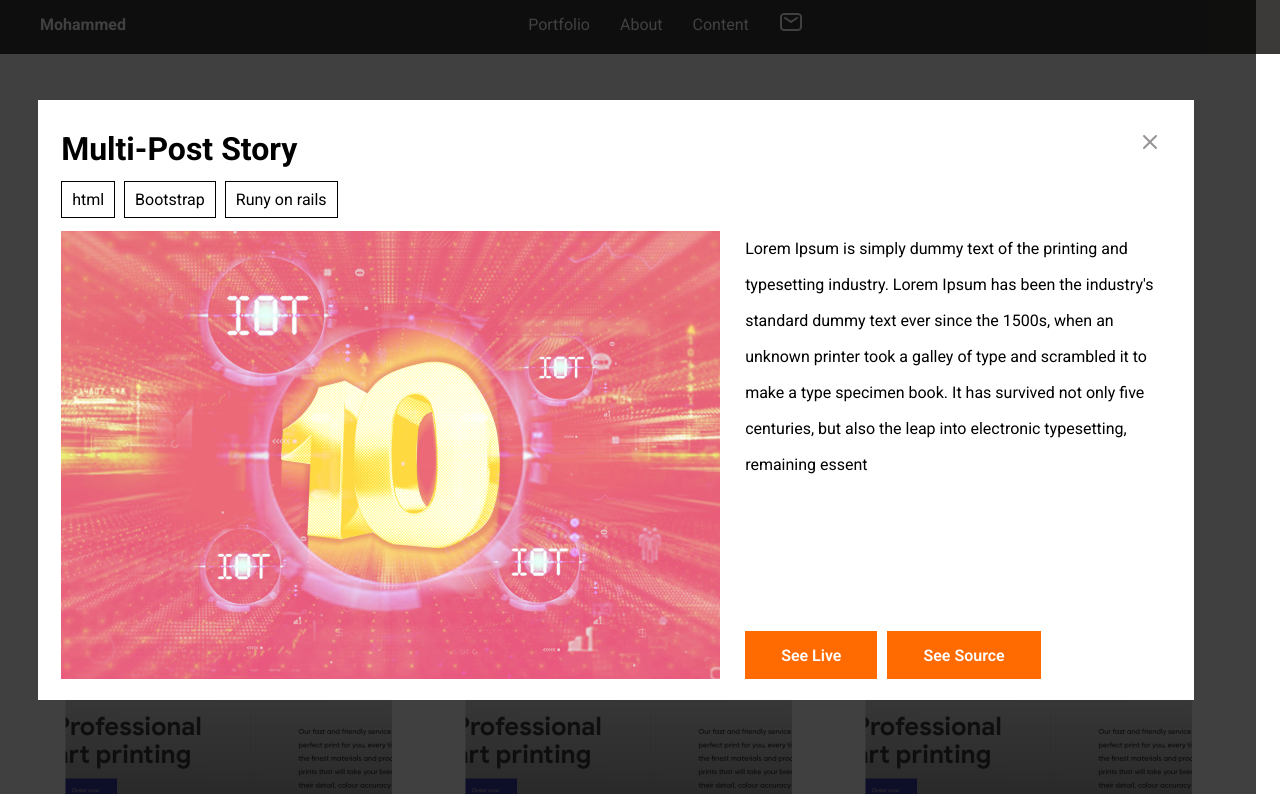
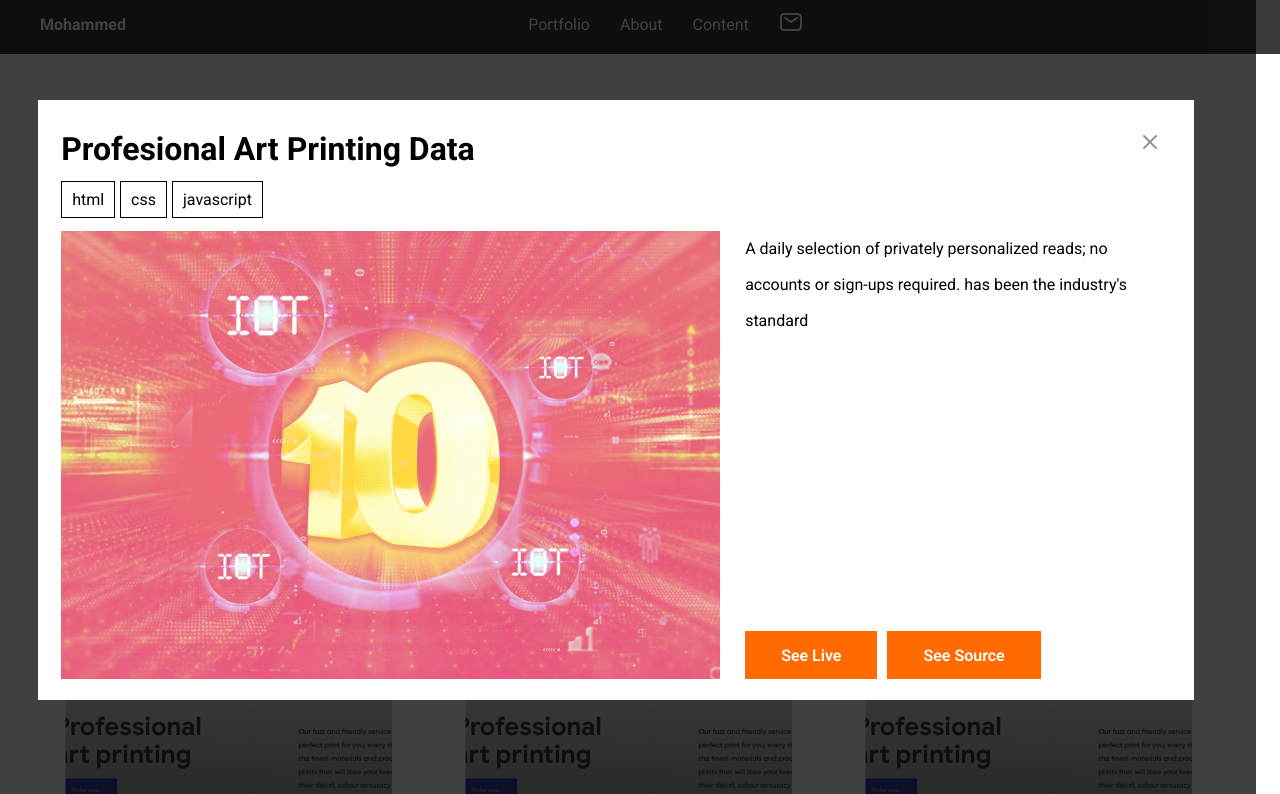
Before and after one commit to mhamedGd/Portfolio-Folks, a website: page index.html in a window 1280 px wide. Both pictures are taken after a click on the button "See Project". Shown: the part 971-1765 px from the top of the page. Drawn offline with Linux system fonts and the light colour scheme.

Commit message:
Add sync popup information with project_cards information

```diff
--- a/index.html
+++ b/index.html
@@ -107,7 +107,7 @@
             <li>bootstrap</li>
             <li>Ruby</li>
           </ul>
-          <div><button class="link-styler" onclick="ViewHideProject()">See Project</button></div>
+          <div class="main-project-button-container"><button class="link-styler">See Project</button></div>
         </div>
       </div>
     </section>
--- a/index.js
+++ b/index.js
@@ -20,7 +20,26 @@ MOBILE_MENU_LINKS.forEach(element => {
     });
 });
 
-const ViewHideProject = () => {
+const ViewHideProject = (project_info) => {
+    const DETAILS_HEADER = document.querySelector('.project-details-popup-header h2');
+    DETAILS_HEADER.textContent = project_info.header;
+
+    const DETAILS_LIST = document.querySelector('.project-details-list');
+
+    document.querySelectorAll('.project-details-technologies').forEach(element =>{
+        element.remove();
+    });
+
+    project_info.technologies.forEach(element => {
+        const DETAILS_LIST_ITEM = document.createElement('li');
+        DETAILS_LIST_ITEM.classList.add('project-details-technologies');
+        DETAILS_LIST_ITEM.textContent = element;
+        DETAILS_LIST.appendChild(DETAILS_LIST_ITEM);
+    });
+
+    document.querySelector('.project-details-popup-info img').setAttribute('src', project_info.img_src);
+    document.querySelector('.project-details-popup-paracontainer p').textContent = project_info.paragraph;
+
     const DETAILS_POPUP = document.querySelector('.project-details-popup-container');
     DETAILS_POPUP.classList.toggle('active');
 };
@@ -29,32 +48,38 @@ const PROJECTS_INFO = [
     {
         header: "Profesional Art Printing Data",
         paragraph: "A daily selection of privately personalized reads; no accounts or sign-ups required. has been the industry's standard",
-        technologies: ['html', 'css', 'javascript']
+        technologies: ['html', 'css', 'javascript'],
+        img_src: "./rsc/images/Snapshoot-Portfolio-Desktop.png"
+    },
+    {
+        header: "PEEP BOOP",
+        paragraph: "A daily selection of privately personalized reads; no accounts or sign-ups required. has been the industry's standard",
+        technologies: ['html', 'css', 'javascript'],
+        img_src: "./rsc/images/Snapshoot-Portfolio-Desktop.png"
+    },
+    {
+        header: "BOB OUR AWESOME LEADER",
+        paragraph: "A daily selection of privately personalized reads; no accounts or sign-ups required. has been the industry's standard",
+        technologies: ['html', 'css', 'javascript'],
+        img_src: "./rsc/images/Img-Placeholder.png"
     },
     {
         header: "Profesional Art Printing Data",
         paragraph: "A daily selection of privately personalized reads; no accounts or sign-ups required. has been the industry's standard",
-        technologies: ['html', 'css', 'javascript']
+        technologies: ['html', 'css', 'javascript'],
+        img_src: "./rsc/images/Snapshoot-Portfolio-Desktop.png"
+    },
+    {
+        header: "Moon Ambassador",
+        paragraph: "We must create better relations with the EARTHLINGS",
+        technologies: ['moon html', 'space css', 'orbit'],
+        img_src: "./rsc/images/Img-Placeholder.png"
     },
     {
         header: "Profesional Art Printing Data",
         paragraph: "A daily selection of privately personalized reads; no accounts or sign-ups required. has been the industry's standard",
-        technologies: ['html', 'css', 'javascript']
-    },
-    {
-        header: "Profesional Art Printing Data",
-        paragraph: "A daily selection of privately personalized reads; no accounts or sign-ups required. has been the industry's standard",
-        technologies: ['html', 'css', 'javascript']
-    },
-    {
-        header: "Profesional Art Printing Data",
-        paragraph: "A daily selection of privately personalized reads; no accounts or sign-ups required. has been the industry's standard",
-        technologies: ['html', 'css', 'javascript']
-    },
-    {
-        header: "Profesional Art Printing Data",
-        paragraph: "A daily selection of privately personalized reads; no accounts or sign-ups required. has been the industry's standard",
-        technologies: ['html', 'css', 'javascript']
+        technologies: ['html', 'css', 'javascript'],
+        img_src: "./rsc/images/Snapshoot-Portfolio-Desktop.png"
     }
 ];
 
@@ -84,7 +109,10 @@ function CreateProjectCard(project_info) {
 
     const PROJECT_BUTTON = document.createElement('button');
     PROJECT_BUTTON.classList.add('project-card-template-hover');
-    PROJECT_BUTTON.addEventListener('click', ViewHideProject);
+    PROJECT_BUTTON.addEventListener('click', function (){
+        ViewHideProject(project_info);
+    });
+
     PROJECT_CARD.appendChild(PROJECT_BUTTON);
 
     const PROJECT_INFO_DIV = document.createElement('div');
@@ -118,13 +146,20 @@ function CreateProjectCard(project_info) {
     const SEE_PROJECT_BUTTON = document.createElement('button');
     SEE_PROJECT_BUTTON.classList.add('see-project-card-template');
     SEE_PROJECT_BUTTON.textContent = 'See Project';
-    SEE_PROJECT_BUTTON.addEventListener('click', ViewHideProject);
+    SEE_PROJECT_BUTTON.addEventListener('click', function (){
+        ViewHideProject(project_info);
+    });
     SEE_PROJECT_DIV.appendChild(SEE_PROJECT_BUTTON);
 }
 
 for(let i = 0; i < PROJECTS_INFO.length; i++){
-
-    CreateProjectCard(PROJECTS_INFO[0]);
+    CreateProjectCard(PROJECTS_INFO[i]);
 }
 
-document.querySelector('.project-details-popup-window-cancel').addEventListener('click', ViewHideProject);
+document.querySelector('.project-details-popup-window-cancel').addEventListener('click', function (){
+    ViewHideProject(PROJECTS_INFO[0]);
+});
+
+document.querySelector('.main-project-button-container button').addEventListener('click', function (){
+    ViewHideProject(PROJECTS_INFO[0]);
+});
--- a/style.css
+++ b/style.css
@@ -403,7 +403,7 @@ body {
 }
 
 .project-card-template-info h2 {
-  width: 240px;
+  width: 300px;
   color: white;
   font-family: var(--crete-round);
   font-weight: 400;
```
